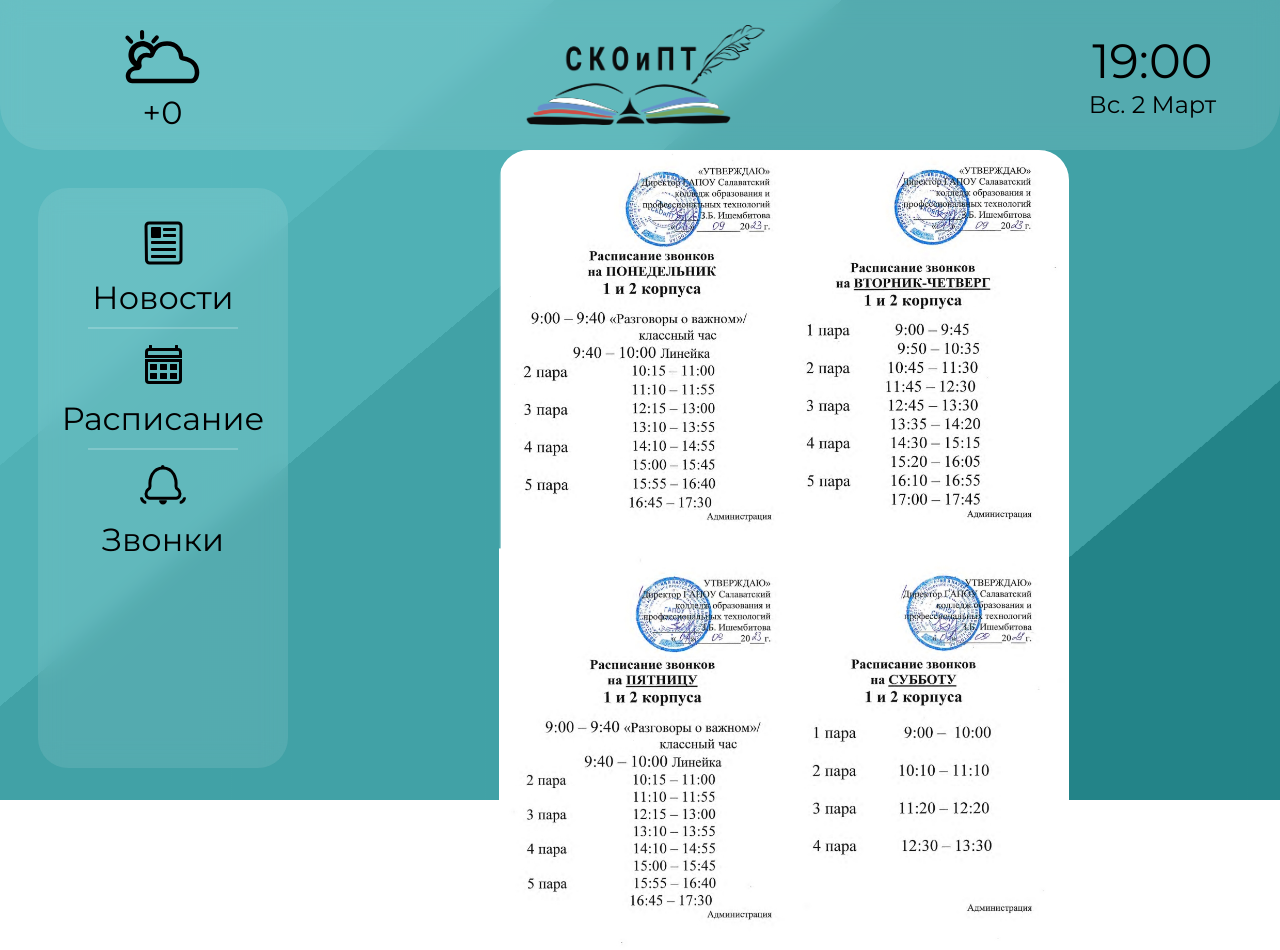
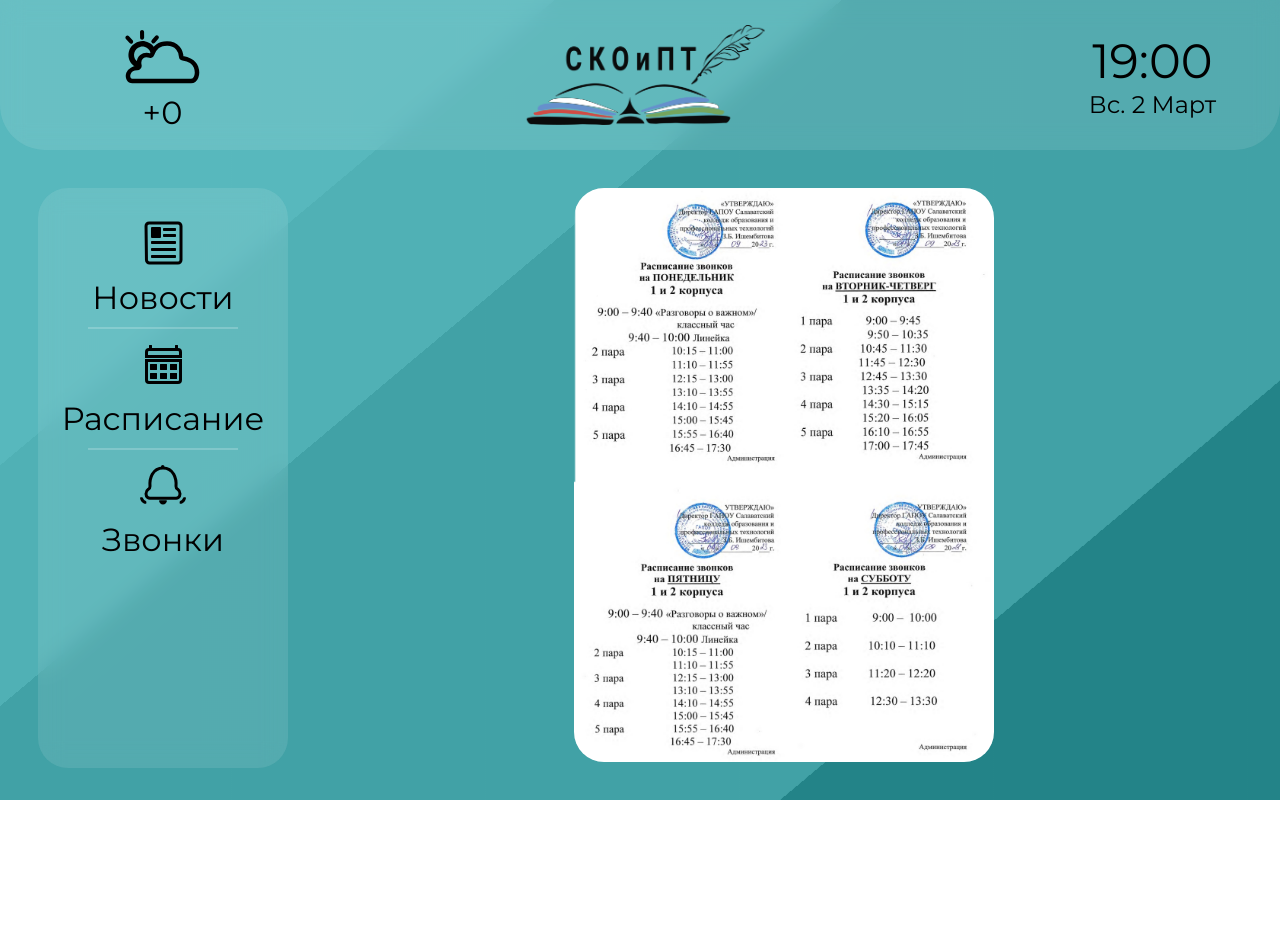
Before and after one commit to re-mud/schedule, a React (Create React App) app: page /schedule/calls in a window 1280 px wide. After the commit the page ends 800 px from the top, so only its background shows below. Built offline with nearby package versions, Linux system fonts and the light colour scheme; no server answers.

Commit message:
change app container

```diff
--- a/src/App.css
+++ b/src/App.css
@@ -8,8 +8,9 @@
     align-items: center;
     top: 150px;
     left: 288px;
-    width: calc(100% - 288px);
-    height: calc(100% - 150px);
+    width: calc(100% - 364px);
+    height: calc(100% - 226px);
+    padding: 38px;
 }
 .app__pack {
     overflow: hidden;
@@ -17,6 +18,8 @@
     border-radius: 30px;
     background-color: rgba(255, 255, 255, 0.1);
     width: fit-content;
+    max-width: 100%;
     height: fit-content;
+    max-height: 100%;
     margin: auto;
 }
--- a/src/pages/Calls/Calls.css
+++ b/src/pages/Calls/Calls.css
@@ -1,7 +1,8 @@
 .calls {
     width: fit-content;
-    height: 800px;
+    height: fit-content;
 }
 .calls__image {
-    height: 100%;
+    max-width: 100%;
+    max-height: calc(100vh - 210px);
 }
```
